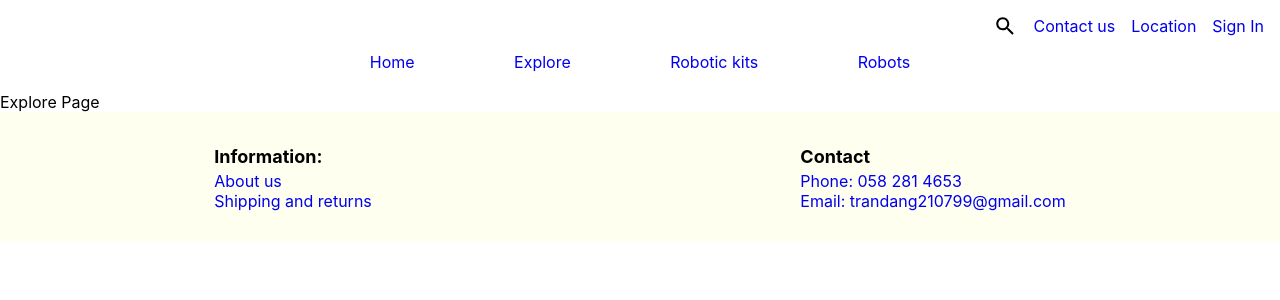
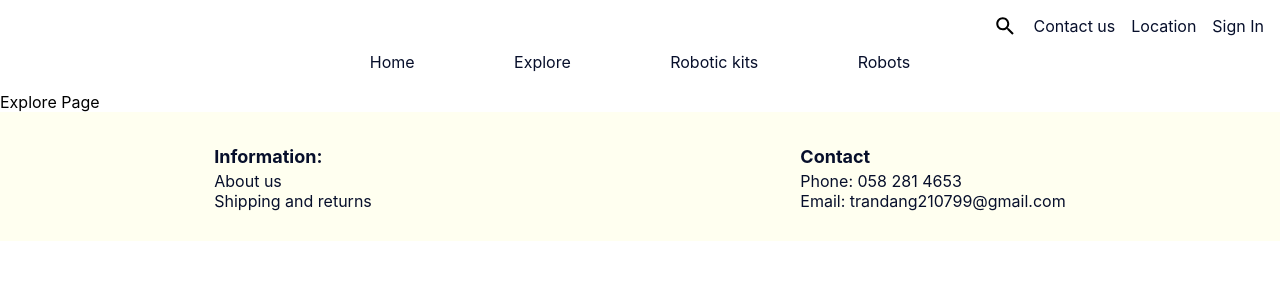
Before and after one commit to Amirelo/robotic_shop_web, a React (Create React App) app in the folder client/: page /explore in a window 1280 px wide. Shown: the top 300 px of the page. Built offline with nearby package versions, Linux system fonts and the light colour scheme.

Commit message:
Create new build, add animation for LinkButton

```diff
--- a/client/src/components/CustomText.tsx
+++ b/client/src/components/CustomText.tsx
@@ -1,5 +1,6 @@
 // React and libs
 import React from "react";
+import themes from "../preferences/theme/themes";
 
 // Properties
 interface Props {
@@ -21,7 +22,7 @@ const CustomText = (props: Props) => {
       style={{
         fontWeight: props.fontWeight,
         ...textStyles[props.preset ?? "normal"],
-        color: props.color,
+        color: props.color ?? themes['defaultTheme'].text,
         marginBottom: props.marginBottom,
         maxLines: props.maxLines,
         textOverflow:'ellipsis',
--- a/client/src/components/buttons/ButtonLink.tsx
+++ b/client/src/components/buttons/ButtonLink.tsx
@@ -1,6 +1,7 @@
 // React and libs
 import React from "react";
 import { NavLink } from "react-router-dom";
+import themes from "../../preferences/theme/themes";
 
 // Properties
 interface Props {
@@ -10,8 +11,15 @@ interface Props {
 }
 
 const ButtonLink = (props: Props) => {
+  const [hover, setHover] = React.useState(false);
+
   return (
-    <NavLink to={props.to} style={{ marginBottom: props.marginBottom }}>
+    <NavLink
+      to={props.to}
+      onMouseEnter={() => setHover(true)}
+      onMouseLeave={() => setHover(false)}
+      style={{ marginBottom: props.marginBottom, color: hover ?  'green' : themes['defaultTheme'].text, transition:'500ms'}}
+    >
       {props.children}
     </NavLink>
   );
--- a/client/src/features/products/ItemBanner.tsx
+++ b/client/src/features/products/ItemBanner.tsx
@@ -7,6 +7,7 @@ import { TextButton } from "../../components/buttons";
 
 // Utilities
 import { screenHeight } from "../../utils/Utilities";
+import themes from "../../preferences/theme/themes";
 
 // Interface
 interface Props{
@@ -46,7 +47,7 @@ export default ItemBanner;
 const styles: { [key: string]: React.CSSProperties } = {
   body: {
     height: screenHeight,
-    backgroundColor: "black",
+    backgroundColor: themes['defaultTheme'].text,
     borderRadius: 4,
     display: "flex",
     justifyContent: "space-around",
--- a/client/src/pages/main/HomePage.tsx
+++ b/client/src/pages/main/HomePage.tsx
@@ -74,7 +74,7 @@ const HomePage = () => {
   }, [listProducts]);
 
   return (
-    <div style={{ display: "flex", justifyContent: "center" }}>
+    <div style={{ display: "flex", justifyContent: "center", }}>
       <main style={{ width: "90%" }}>
         <ItemBanner
         marginBottom={20}
--- a/package.json
+++ b/package.json
@@ -4,7 +4,7 @@
   "description": "",
   "main": "index.js",
   "scripts": {
-    "start": "nodemon server/index.js",
+    "start": "nodemon backend/index.js",
     "client": "cd client && npm start",
     "build": "cd client && npm install && npm run build",
     "test": "echo \"Error: no test specified\" && exit 1"
```
Also changed, not shown: 7 other files (tests, documents, lock files or other folders).
